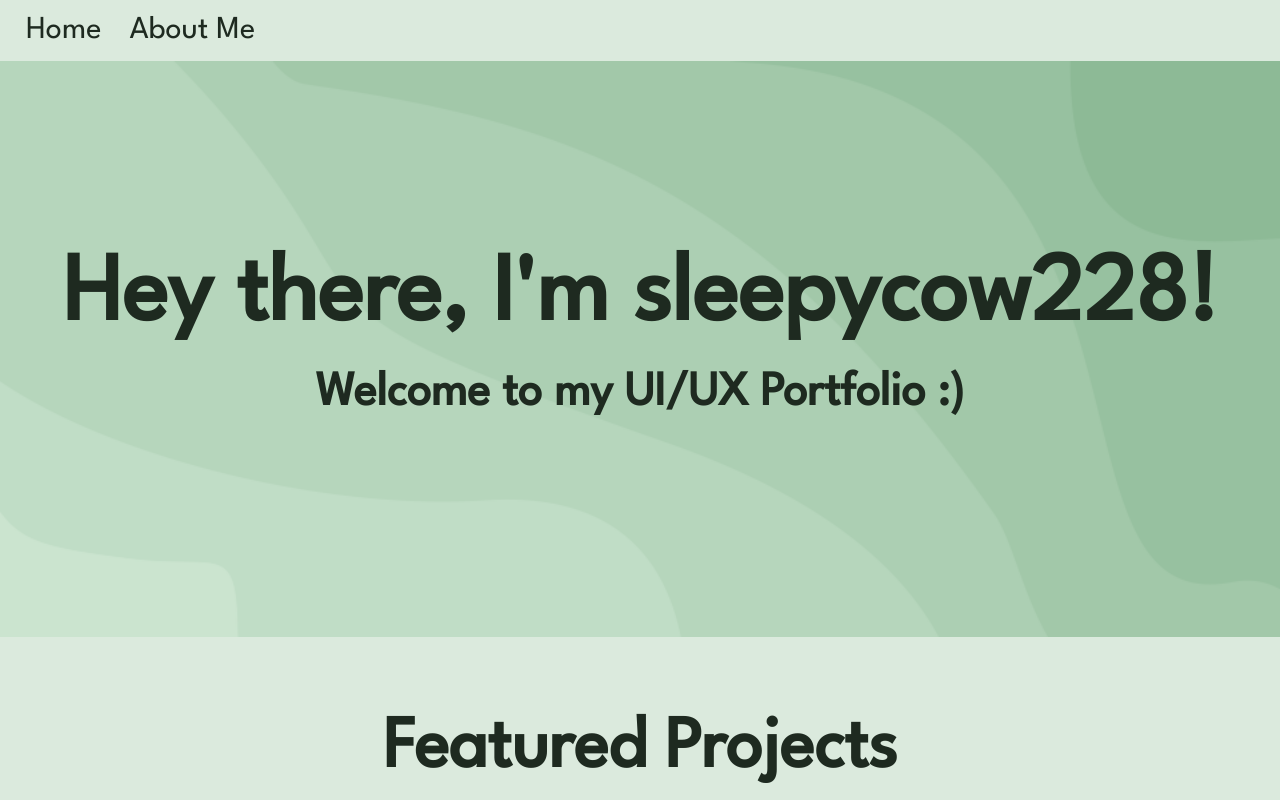
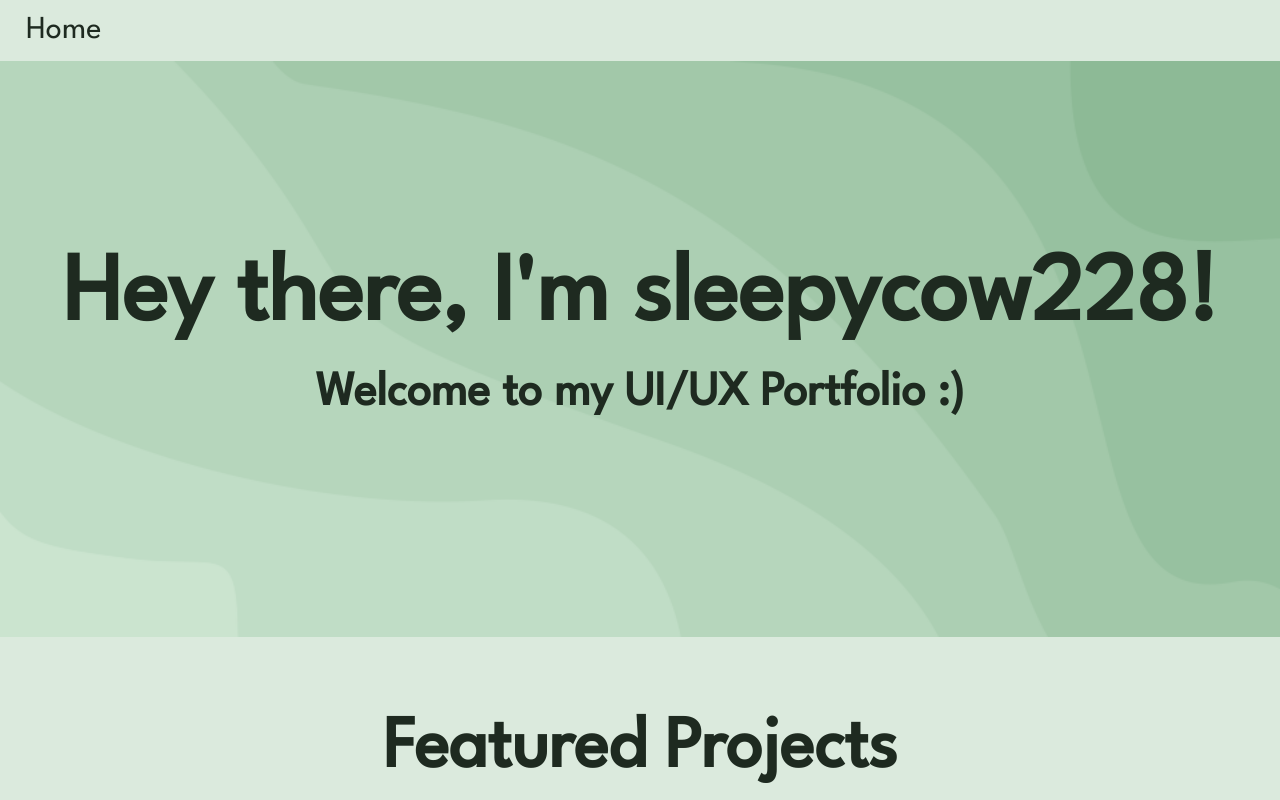
Before and after one commit to sleepycow228/csci1300-portfolio, a React (Create React App) app: page / in a window 1280 px wide. Shown: the top 800 px of the page. Built offline with nearby package versions, Linux system fonts and the light colour scheme.

Commit message:
Update App.js

```diff
--- a/src/App.js
+++ b/src/App.js
@@ -101,7 +101,6 @@ function NavBar() {
     <div className='NavBar' id='NavBar'>
       <nav>
          <a className='NavBarElement' href="https://sleepycow228.github.io/csci1300-portfolio/"> Home</a>
-        <a className='NavBarElement' href="https://sleepycow228.github.io/csci1300-portfolio#bottom"> About Me</a>
       </nav>
     </div>
   )
```
